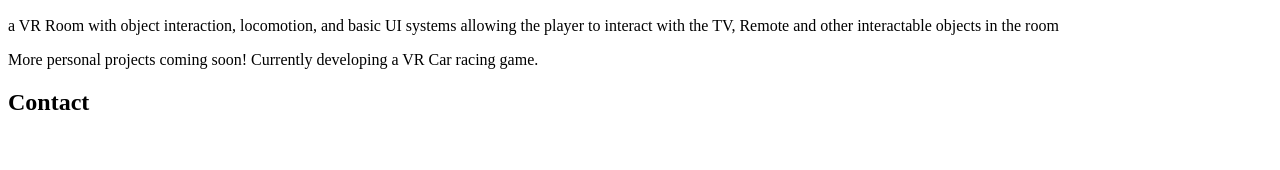
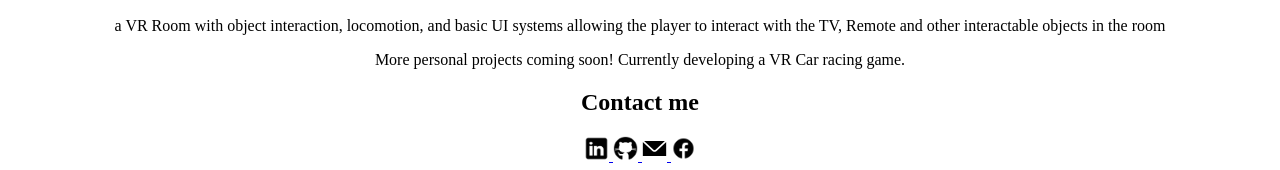
Before and after one commit to evance-matanda/evance-matanda.github.io, a plain HTML site: page index.html in a window 1280 px wide. Shown: the part 644-814 px from the top of the page. Drawn offline with Linux system fonts and the light colour scheme.

Commit message:
initial commit

```diff
--- a/index.html
+++ b/index.html
@@ -1,6 +1,7 @@
 <!DOCTYPE html>
 <html>
 <body>
+    <div style="text-align: center ;">
 <h1>Evance Matanda</h1>
 <p>XR developer</p>
 <h2>About Me</h2>
@@ -8,14 +9,18 @@
      Recently completed XR development training at Africacomicade and now building my own VR experiences.<br>
       My goal is to be able to Combine hardware knowledge with software creativity to develop XR solutions
       and immersive experiences.</p>
-
 <h2>My projects</h2>
 <h3>VR Room for Evance Matanda (Unity learn project)</h3>
 <iframe width="560" height="315" src="https://www.youtube.com/embed/PnxcSMzab5I?si=cwHsBy0zNy2lqt7n" title="YouTube video player" frameborder="0" allow="accelerometer; autoplay; clipboard-write; encrypted-media; gyroscope; picture-in-picture; web-share" referrerpolicy="strict-origin-when-cross-origin" allowfullscreen></iframe>
 <p>a VR Room with object interaction, locomotion, and basic UI systems allowing the player to interact with the TV, Remote and other interactable objects in the room</p>
-<p style="font-family: 'Times New Roman' ;">More personal projects coming soon! Currently developing a VR Car racing game.</p>
-<h2>Contact</h2>
+<p style="font-family: 'Times New Roman' ; ">More personal projects coming soon! Currently developing a VR Car racing game.</p>
+<h2>Contact me</h2>
+<a href="https://www.linkedin.com/in/evance-matanda-39b095314/"><img src ="icons8-linkedin-500.png" width="25" height="25">
+     <a href="https://github.com/evance-matanda"><img src = "icons8-github-500.png" width="25" height="25">
+    <a href="mailto:evancematanda@gmail.com"><img src = "icons8-email-100.png" width="25" height="25">
+    <a href="https://web.facebook.com/evance.matanda"><img src ="icons8-facebook-480.png" width="25" height="25">
+    </a>
 
-
+</div>
 </body>
 </html>
```
Also changed, not shown: icons8-email-100.png (added), icons8-facebook-480.png (added), icons8-github-500.png (added), icons8-instagram-512.png (added), icons8-linkedin-500.png (added).
